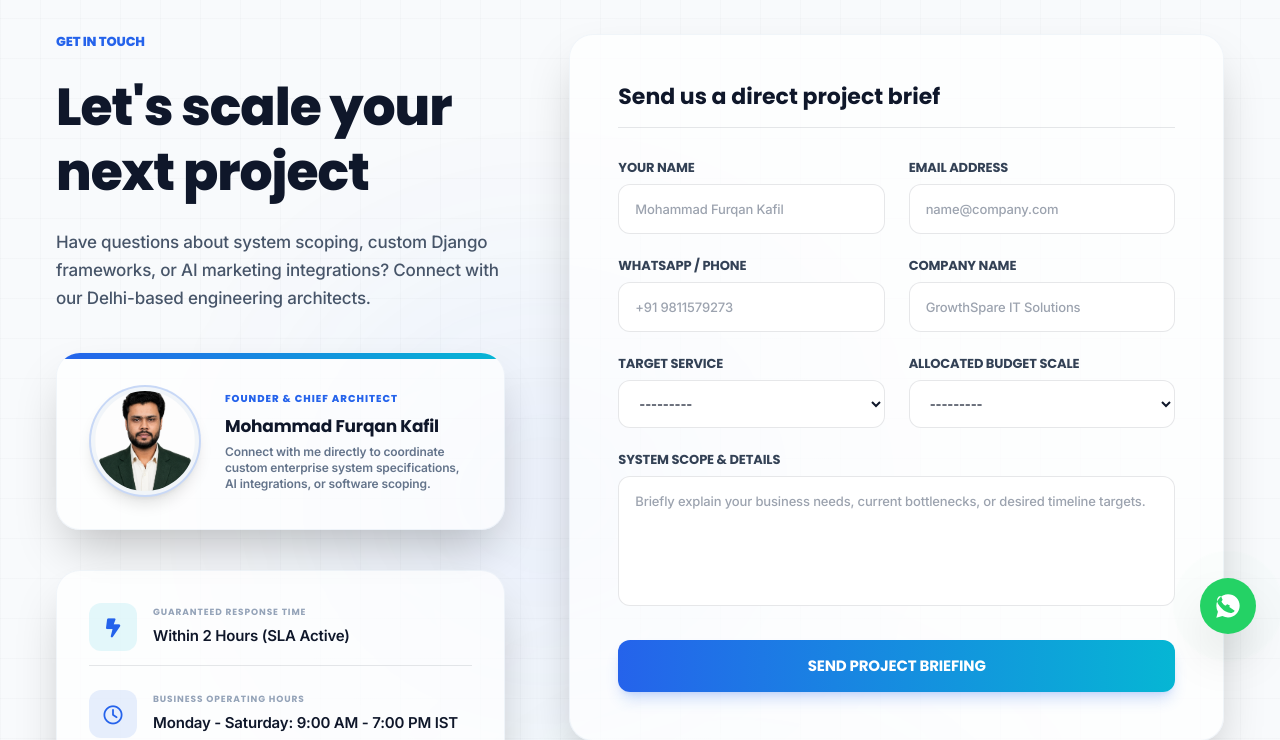
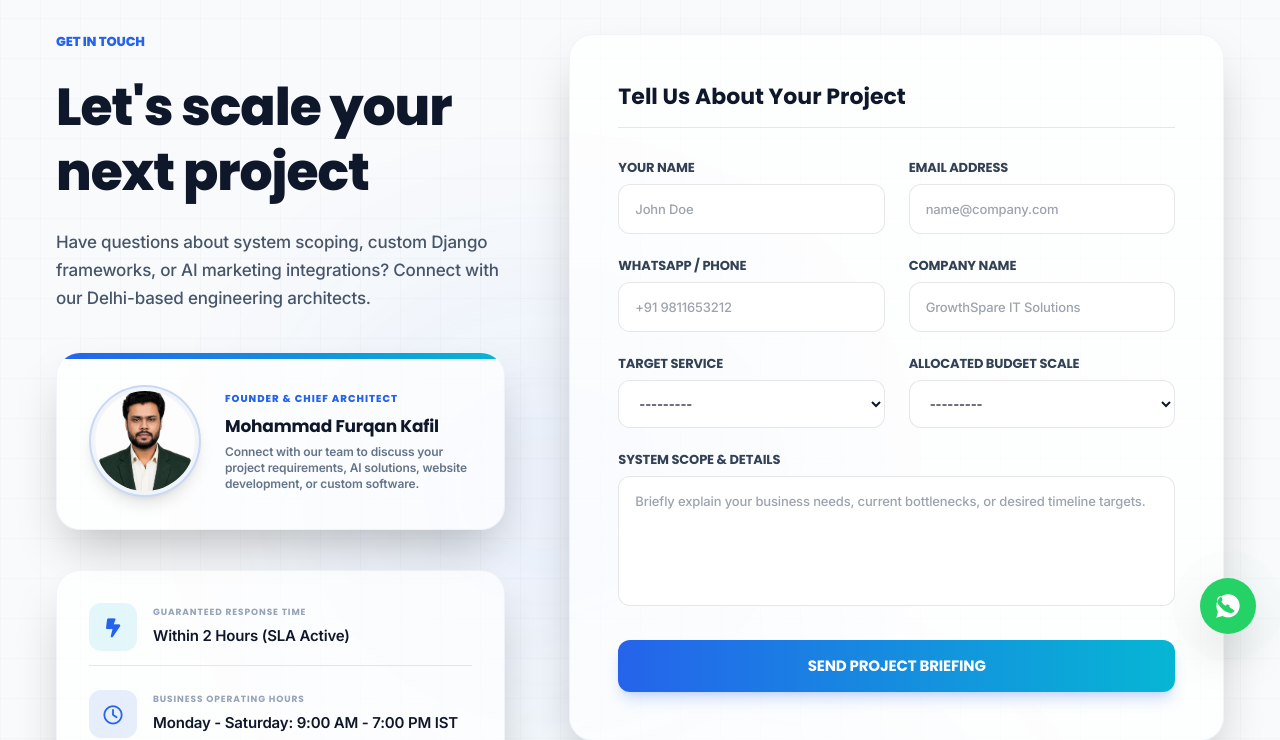
Before and after one commit to furquankafil/GrowthSpare_IT_Solutions, a Django app: page /contact/ in a window 1280 px wide. Shown: the part 142-882 px from the top of the page. Run offline with Django 5.2, Linux system fonts and the light colour scheme; some libraries are stand-ins or nearby versions.

Commit message:
Remove personal placeholders from contact form

```diff
--- a/apps/accounts/urls.py
+++ b/apps/accounts/urls.py
@@ -12,7 +12,7 @@ urlpatterns = [
     # Master Authentication Pathways
     path("login/", views.UserLoginView.as_view(), name="login"),
     path("logout/", views.UserLogoutView.as_view(), name="logout"),
-    path("register/", views.UserRegisterView.as_view(), name="register"),
+    #path("register/", views.UserRegisterView.as_view(), name="register"),
 
     # Extended Workspace Profile Pathways
     path("profile/", views.UserProfileView.as_view(), name="profile"),
--- a/apps/contact/forms.py
+++ b/apps/contact/forms.py
@@ -16,9 +16,9 @@ class ContactForm(forms.ModelForm):
         model = ContactMessage
         fields = ["name", "email", "phone", "company", "budget", "service", "message"]
         widgets = {
-            "name": forms.TextInput(attrs={"placeholder": "Mohammad Furqan Kafil"}),
+            "name": forms.TextInput(attrs={"placeholder": "John Doe"}),
             "email": forms.EmailInput(attrs={"placeholder": "name@company.com"}),
-            "phone": forms.TextInput(attrs={"placeholder": "+91 9811579273"}),
+            "phone": forms.TextInput(attrs={"placeholder": "+91 9811653212"}),
             "company": forms.TextInput(attrs={"placeholder": "GrowthSpare IT Solutions"}),
             "message": forms.Textarea(
                 attrs={
--- a/config/settings/production.py
+++ b/config/settings/production.py
@@ -29,7 +29,7 @@ def _env_list(key, default):
 # Production Core Settings
 # ==============================================================================
 
-DEBUG = True
+DEBUG = False
 
 
 SECRET_KEY = os.getenv(
--- a/templates/accounts/login.html
+++ b/templates/accounts/login.html
@@ -73,7 +73,6 @@
             <!-- Bottom Registration Anchor -->
             <div class="mt-8 text-center pt-6 border-t border-slate-900/10 dark:border-white/5 text-xs text-slate-500 dark:text-slate-400 font-medium">
                 <span>New to GrowthSpare?</span>
-                <a href="{% url 'accounts:register' %}" class="text-primary dark:text-accent font-bold hover:underline ml-1">Create an account</a>
             </div>
 
         </div>
--- a/templates/components/whatsapp_button.html
+++ b/templates/components/whatsapp_button.html
@@ -15,6 +15,6 @@
 
     <!-- CSS Hover Label tooltip -->
     <span class="absolute right-16 bg-slate-900 text-white dark:bg-white dark:text-slate-900 text-xs font-bold font-poppins py-2 px-3 rounded-xl opacity-0 translate-x-2 pointer-events-none group-hover:opacity-100 group-hover:translate-x-0 transition-all duration-300 shadow-xl border border-white/10 whitespace-nowrap">
-        Chat with Furqan
+        Chat with Chat with GrowthSpare Team
     </span>
 </a>
--- a/templates/contact/contact_form.html
+++ b/templates/contact/contact_form.html
@@ -37,14 +37,14 @@
                 <div class="w-28 h-28 rounded-full overflow-hidden shrink-0 border-2 border-primary/20 p-1 bg-slate-100 dark:bg-slate-950 shadow-lg">
                     <!-- Loads your uploaded professional portrait directly on the page -->
                     <img src="{% static 'images/founder.png' %}"
-                         alt="Mohammad Furqan Kafil"
+                         alt="GrowthSpare IT Solutions Team"
                          class="w-full h-full object-cover rounded-full">
                 </div>
                 <div class="text-center sm:text-left space-y-1">
                     <span class="text-[10px] font-extrabold text-primary dark:text-accent uppercase tracking-widest font-poppins block">Founder & Chief Architect</span>
                     <h3 class="text-base sm:text-lg font-bold font-poppins text-slate-900 dark:text-white">{{ FOUNDER_NAME }}</h3>
                     <p class="text-[11px] sm:text-xs text-slate-500 dark:text-slate-400 font-semibold leading-relaxed">
-                        Connect with me directly to coordinate custom enterprise system specifications, AI integrations, or software scoping.
+                        Connect with our team to discuss your project requirements, AI solutions, website development, or custom software.
                     </p>
                 </div>
             </div>
@@ -137,7 +137,7 @@
 
         <!-- Right Column: Structured Lead Ingestion Form -->
         <div class="lg:col-span-7 glassmorphism p-10 sm:p-12 rounded-3xl shadow-2xl border border-slate-900/10 dark:border-white/5">
-            <h3 class="text-xl font-bold font-poppins text-slate-900 dark:text-white mb-8 border-b border-slate-900/10 dark:border-white/5 pb-4">Send us a direct project brief</h3>
+            <h3 class="text-xl font-bold font-poppins text-slate-900 dark:text-white mb-8 border-b border-slate-900/10 dark:border-white/5 pb-4">Tell Us About Your Project</h3>
 
             <form method="POST" action="{% url 'contact:contact' %}" class="space-y-6">
                 {% csrf_token %}
```
